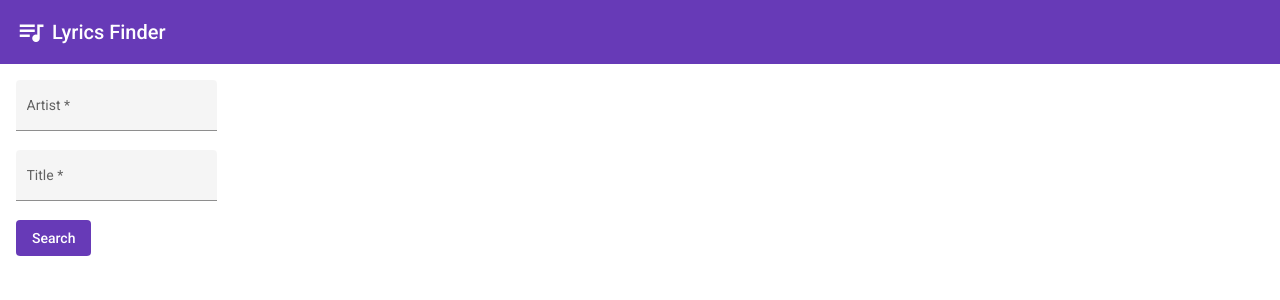
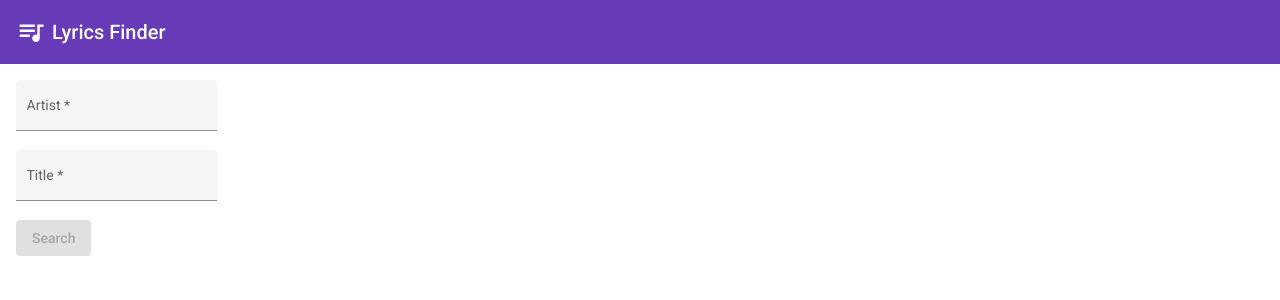
Before and after one commit to lyraddigital/lyric-finder-frontend, an Angular app: page / in a window 1280 px wide. Shown: the top 300 px of the page. Built offline with nearby package versions, Linux system fonts and the light colour scheme.

Commit message:
Found the perfect way to reset a form.

```diff
--- a/src/app/lyrics/lyrics-search-form/lyrics-search-form.component.ts
+++ b/src/app/lyrics/lyrics-search-form/lyrics-search-form.component.ts
@@ -1,5 +1,5 @@
-import { Component, EventEmitter, OnInit, Output } from '@angular/core';
-import { AbstractControl, FormBuilder, FormGroup, Validators } from '@angular/forms';
+import { Component, EventEmitter, OnInit, Output, ViewChild } from '@angular/core';
+import { AbstractControl, FormBuilder, FormGroup, FormGroupDirective, Validators } from '@angular/forms';
 
 import { LyricsSearchCriteria } from 'src/app/lyrics/models';
 
@@ -10,6 +10,8 @@ import { LyricsSearchCriteria } from 'src/app/lyrics/models';
 })
 export class LyricsSearchFormComponent implements OnInit {
   @Output() formSubmitted = new EventEmitter<LyricsSearchCriteria>();
+  @ViewChild(FormGroupDirective) lyricsForm: FormGroupDirective;
+
   lyricsFormGroup: FormGroup;
   artistFieldControl: AbstractControl;
   titleFieldControl: AbstractControl;
@@ -29,18 +31,14 @@ export class LyricsSearchFormComponent implements OnInit {
   performSearch() {
     if (this.lyricsFormGroup.valid) {
       const searchCriteria = this.lyricsFormGroup.value as LyricsSearchCriteria;
-
-      this.artistFieldControl.setValue(null, { emitEvent: false });
-      this.artistFieldControl.markAsPristine();
-      this.artistFieldControl.markAsUntouched();
-      this.titleFieldControl.setValue(null, { emitEvent: false });
+      this.lyricsForm.resetForm();
 
       this.formSubmitted.emit(searchCriteria);
     }
   }
 
   get isSubmitButtonDisabled() {
-    return false;
+    return this.lyricsFormGroup.invalid;
   }
 
   // private toggleFields() {
```
